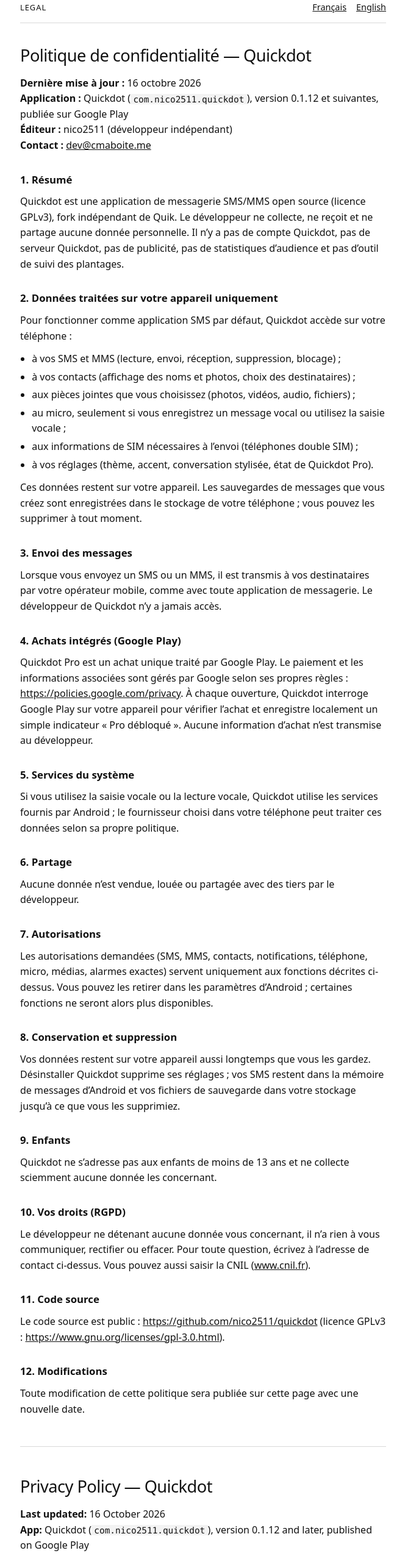
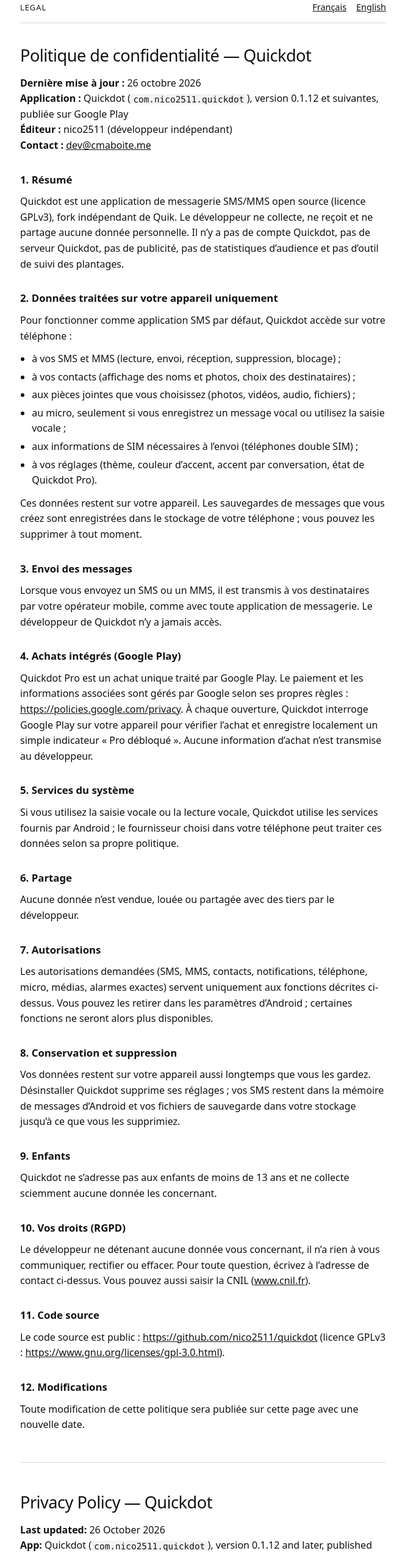
Before and after one commit to nico2511/Legal, a plain HTML site: page quickdot/index.html in a window 1280 px wide. Shown: the part 40-2592 px from the top of the page at 61% size, without its empty margins (307-971 px from the left). Drawn offline with Linux system fonts and the light colour scheme.

Commit message:
Quickdot : politique de confidentialité alignée sur l'app (accent par conversation) (#1)
Co-authored-by: nico2511 <nico2511@users.noreply.github.com>

```diff
--- a/quickdot/index.html
+++ b/quickdot/index.html
@@ -20,7 +20,7 @@
     <article id="fr" lang="fr">
       <h1>Politique de confidentialité — Quickdot</h1>
       <p>
-        <strong>Dernière mise à jour :</strong> 16 octobre 2026<br>
+        <strong>Dernière mise à jour :</strong> 26 octobre 2026<br>
         <strong>Application :</strong> Quickdot (<code>com.nico2511.quickdot</code>), version 0.1.12 et suivantes, publiée sur Google Play<br>
         <strong>Éditeur :</strong> nico2511 (développeur indépendant)<br>
         <strong>Contact :</strong> <a href="mailto:dev@cmaboite.me">dev@cmaboite.me</a>
@@ -37,7 +37,7 @@
         <li>aux pièces jointes que vous choisissez (photos, vidéos, audio, fichiers) ;</li>
         <li>au micro, seulement si vous enregistrez un message vocal ou utilisez la saisie vocale ;</li>
         <li>aux informations de SIM nécessaires à l’envoi (téléphones double SIM) ;</li>
-        <li>à vos réglages (thème, accent, conversation stylisée, état de Quickdot Pro).</li>
+        <li>à vos réglages (thème, couleur d’accent, accent par conversation, état de Quickdot Pro).</li>
       </ul>
       <p>Ces données restent sur votre appareil. Les sauvegardes de messages que vous créez sont enregistrées dans le stockage de votre téléphone ; vous pouvez les supprimer à tout moment.</p>
 
@@ -77,7 +77,7 @@
     <article id="en" lang="en">
       <h1>Privacy Policy — Quickdot</h1>
       <p>
-        <strong>Last updated:</strong> 16 October 2026<br>
+        <strong>Last updated:</strong> 26 October 2026<br>
         <strong>App:</strong> Quickdot (<code>com.nico2511.quickdot</code>), version 0.1.12 and later, published on Google Play<br>
         <strong>Publisher:</strong> nico2511 (independent developer)<br>
         <strong>Contact:</strong> <a href="mailto:dev@cmaboite.me">dev@cmaboite.me</a>
@@ -94,7 +94,7 @@
         <li>the attachments you choose (photos, videos, audio, files);</li>
         <li>the microphone, only when you record a voice message or use voice input;</li>
         <li>the SIM information needed to send messages (dual-SIM phones);</li>
-        <li>your settings (theme, accent, styled conversation, Quickdot Pro status).</li>
+        <li>your settings (theme, accent colour, per-conversation accent, Quickdot Pro status).</li>
       </ul>
       <p>This data stays on your device. Message backups you create are saved to your phone’s storage and you can delete them at any time.</p>
 
```
